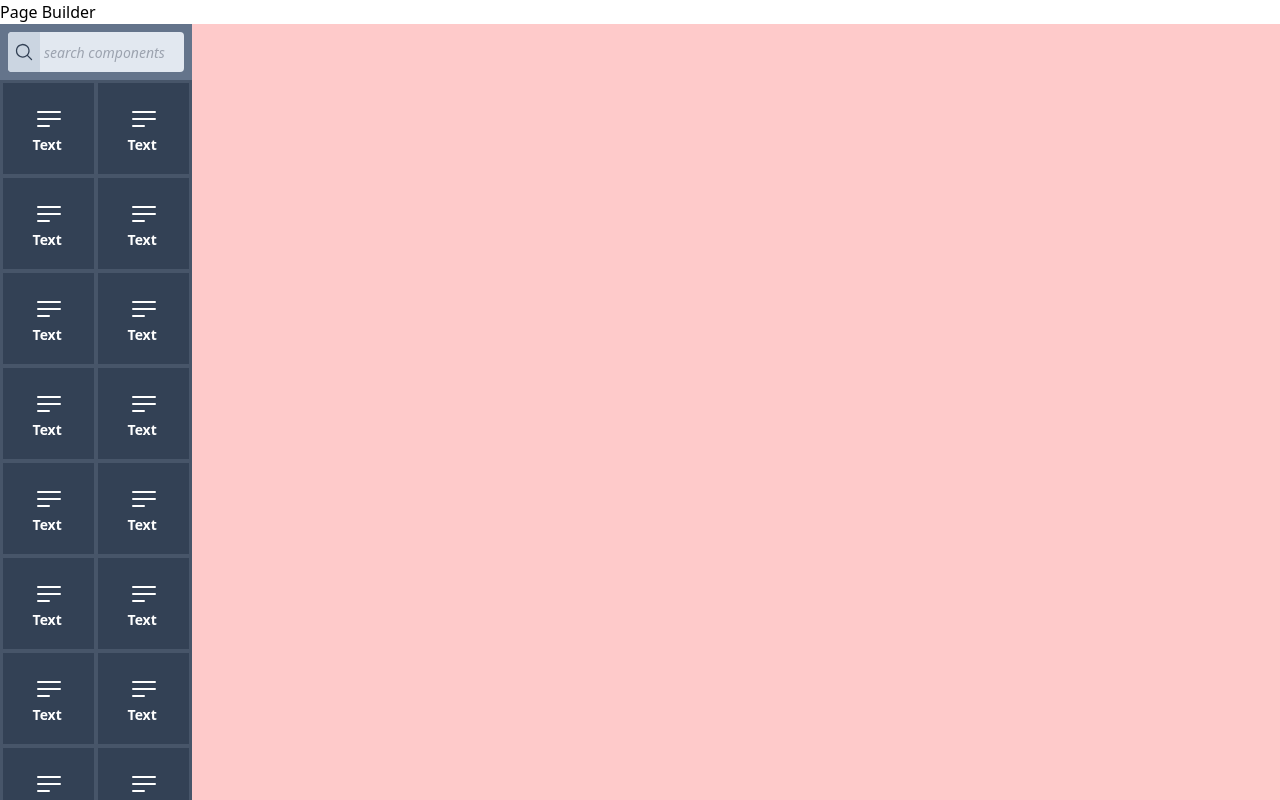
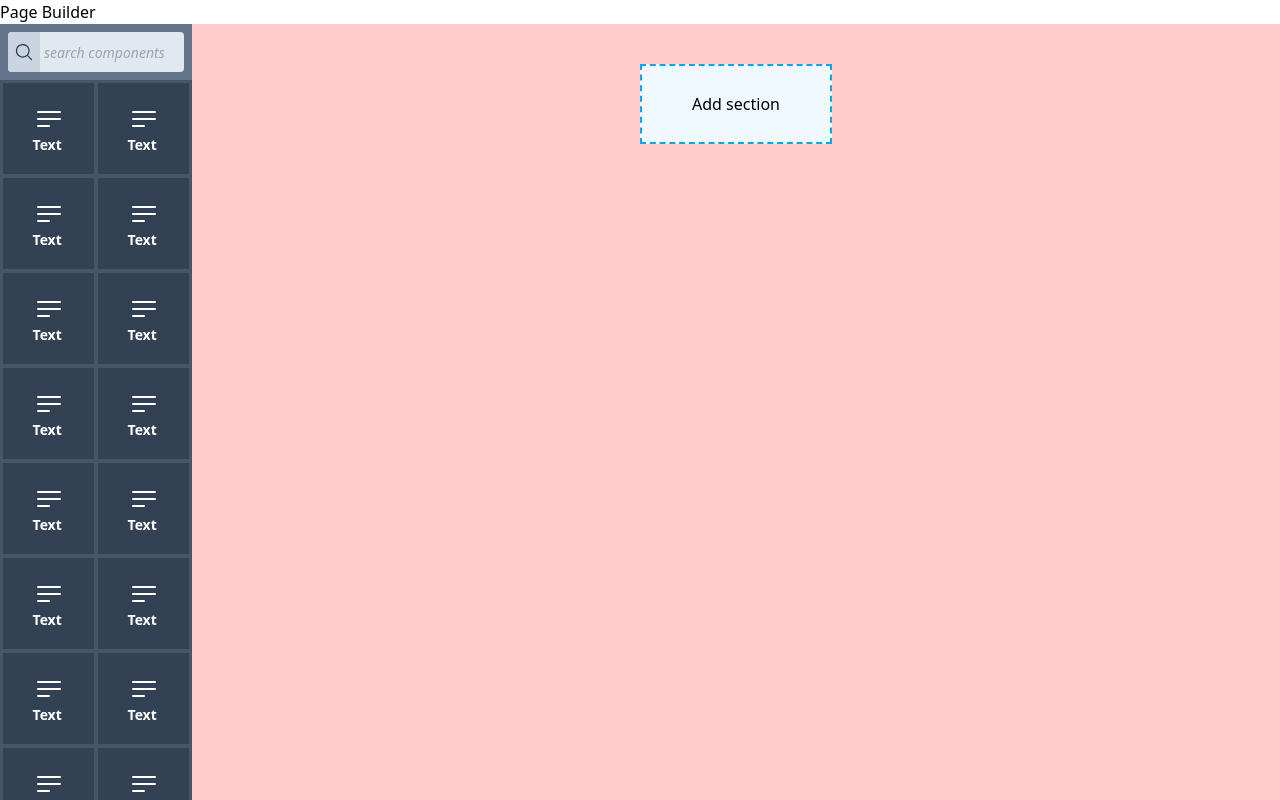
Before and after one commit to pharos-lab/tower, a Vue app: page / in a window 1280 px wide. Built offline with nearby package versions, Linux system fonts and the light colour scheme.

Commit message:
start section handle

```diff
--- a/src/components/TPageBuilder.vue
+++ b/src/components/TPageBuilder.vue
@@ -63,7 +63,22 @@
         </div>
       </div>
     </aside>
-    <div class="canvas bg-red-200 grow"></div>
+    <div class="canvas bg-red-200 grow">
+      <div class="t-add-section flex justify-center items-center h-40">
+        <button
+          class="
+            t-add-section-action
+            w-48
+            h-20
+            pointer-cursor
+            border-2 border-dashed border-sky-500
+            bg-sky-50
+          "
+        >
+          Add section
+        </button>
+      </div>
+    </div>
   </section>
 </template>
 
```
